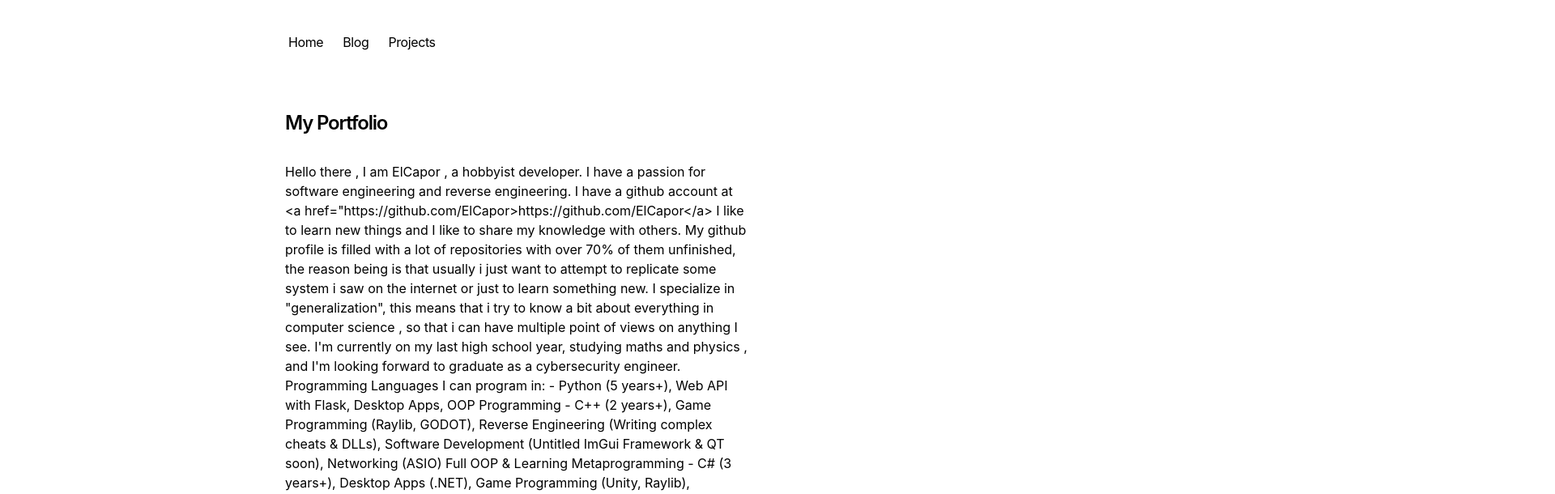
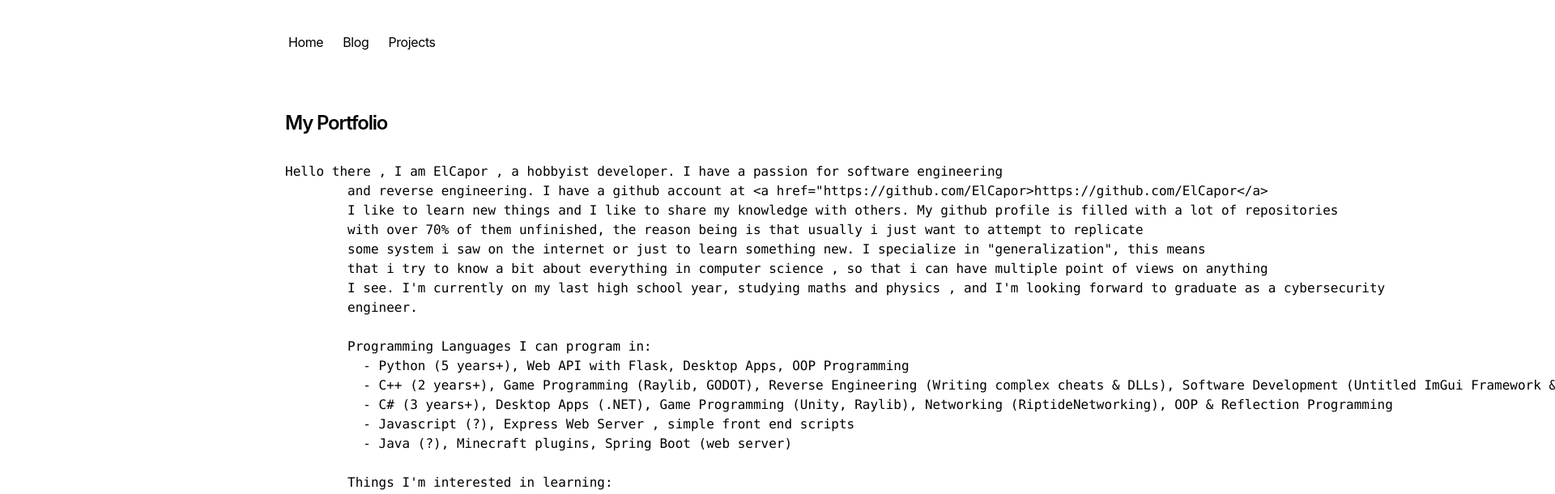
Before and after one commit to ElCapor/my-blog, a Next.js app: page / in a window 1280 px wide. Shown: the top 610 px of the page at 81% size, 1920 px wide, since content can reach past the window. Built offline with nearby package versions, Linux system fonts and the light colour scheme.

Commit message:
Update page.tsx

```diff
--- a/app/page.tsx
+++ b/app/page.tsx
@@ -6,7 +6,7 @@ export default function Page() {
       <h1 className="mb-8 text-2xl font-semibold tracking-tighter">
         My Portfolio
       </h1>
-      <p className="mb-4">
+      <pre className="mb-4">
         {`Hello there , I am ElCapor , a hobbyist developer. I have a passion for software engineering
         and reverse engineering. I have a github account at <a href="https://github.com/ElCapor>https://github.com/ElCapor</a>
         I like to learn new things and I like to share my knowledge with others. My github profile is filled with a lot of repositories
@@ -49,7 +49,7 @@ export default function Page() {
         I barely play any game, maybe just Minecraft from time to time.
         I am also a big fan of open source and I contribute from time to time to some projects.
         `}
-      </p>
+      </pre>
       <div className="my-8">
         <BlogPosts />
       </div>
```
